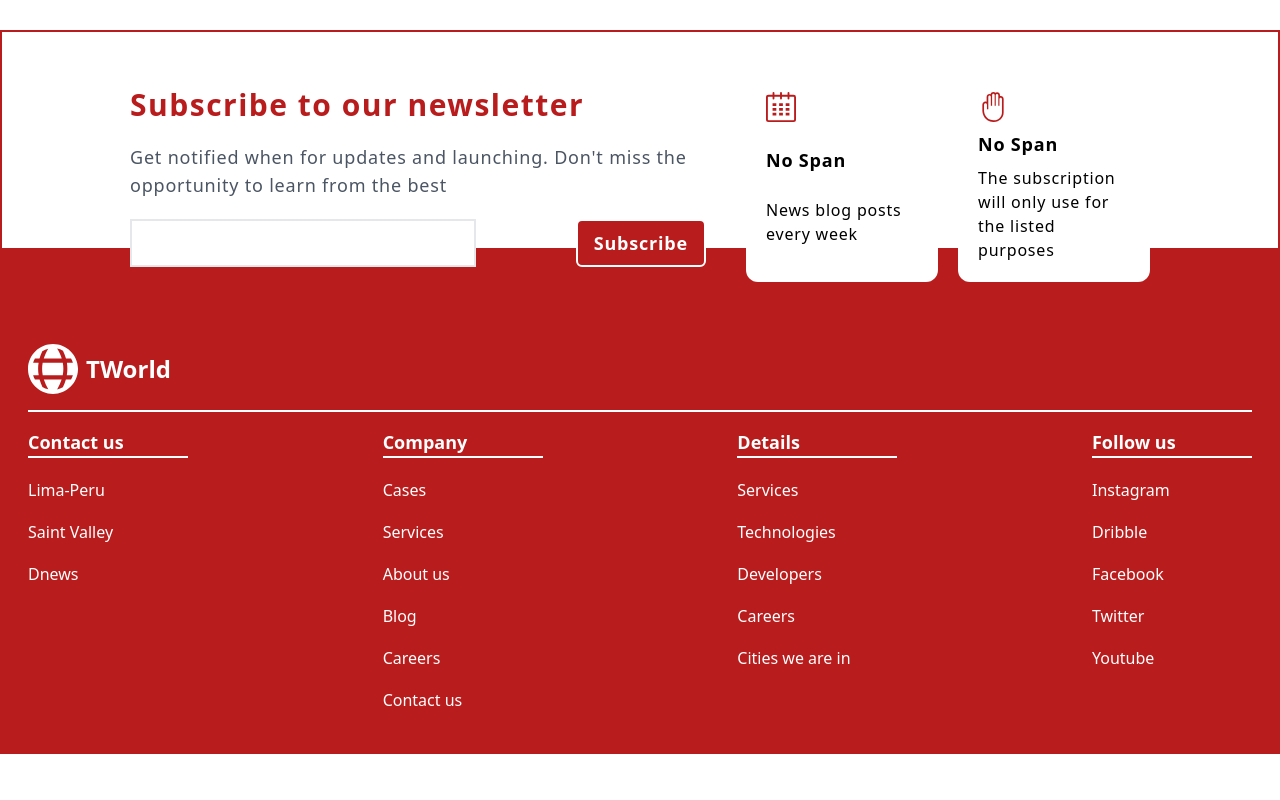
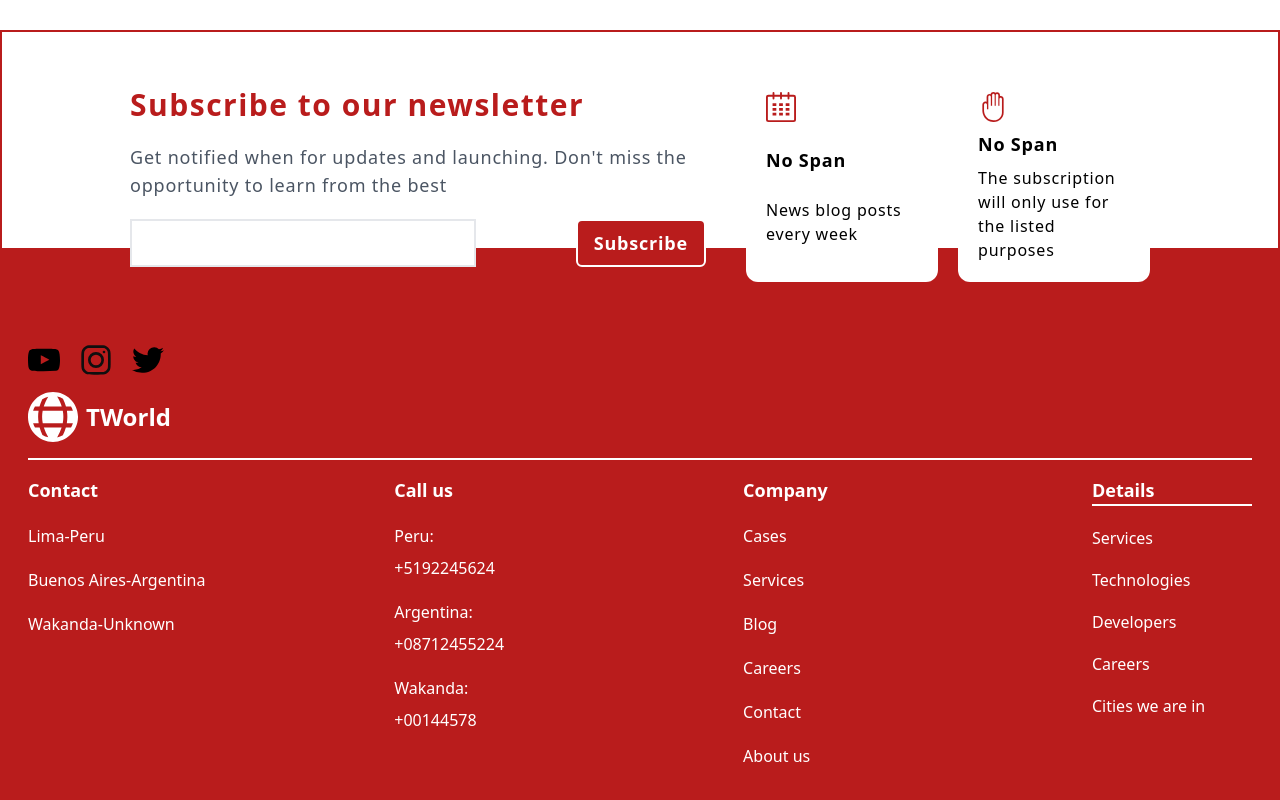
Before and after one commit to JorgeKerilima19/TWorld, a React (Vite) app: page / in a window 1280 px wide. Shown: the part 3486-4286 px from the top of the page. Before the commit the page ends 4240 px from the top, so only its background shows below. Built offline with nearby package versions, Linux system fonts and the light colour scheme.

Commit message:
footer rework2

```diff
--- a/src/components/Footer.tsx
+++ b/src/components/Footer.tsx
@@ -1,11 +1,41 @@
 import { Newsletter } from ".";
 import logo from "../assets/images/logoWhite.svg";
+
+import youtubeLogo from "/youtube.svg";
+import instagramLogo from "/instagram.svg";
+import twitterLogo from "/twitter.svg";
+
+const footerElements = [
+  {
+    title: "Contact",
+    items: ["Lima-Peru", "Buenos Aires-Argentina", "Wakanda-Unknown"],
+  },
+  {
+    title: "Call us",
+    items: [
+      {
+        Peru: "+5192245624",
+        Argentina: "+08712455224",
+        Wakanda: "+00144578",
+      },
+    ],
+  },
+  {
+    title: "Company",
+    items: ["Cases", "Services", "Blog", "Careers", "Contact", "About us"],
+  },
+];
 
 export const Footer = () => {
   return (
     <footer className="relative w-full bottom-0 pb-10 bg-red-700 text-white">
       <Newsletter />
       <div className="pt-8 md:pt-10 flex flex-col px-7 gap-4">
+        <div className="min-w-footerItem flex gap-5">
+          <img className="w-8" src={youtubeLogo} alt="youtube" />
+          <img className="w-8" src={instagramLogo} alt="instagram" />
+          <img className="w-8" src={twitterLogo} alt="twitter" />
+        </div>
         <div className="flex justify-between border-b-2 border-b-white pb-4">
           <div className="flex gap-2 items-center">
             <img src={logo} alt="logo" width={50} />
@@ -14,48 +44,28 @@ export const Footer = () => {
             </h1>
           </div>
         </div>
-        <div className="flex justify-between flex-wrap gap-10">
-          <div className="min-w-footerItem flex flex-col gap-5">
-            <h3 className="text-lg font-semibold border-b-2 border-b-white">
-              Contact us
-            </h3>
-            <ul className="grid gap-4">
-              <li className="border-b-2 border-b-transparent hover:border-b-red-100">
-                Lima-Peru
-              </li>
-              <li className="border-b-2 border-b-transparent hover:border-b-red-100">
-                Saint Valley
-              </li>
-              <li className="border-b-2 border-b-transparent hover:border-b-red-100">
-                Dnews
-              </li>
-            </ul>
-          </div>
-          <div className="min-w-footerItem flex flex-col gap-5">
-            <h3 className="text-lg font-semibold border-b-2 border-b-white">
-              Company
-            </h3>
-            <ul className="grid gap-4">
-              <li className="border-b-2 border-b-transparent hover:border-b-red-100">
-                Cases
-              </li>
-              <li className="border-b-2 border-b-transparent hover:border-b-red-100">
-                Services
-              </li>
-              <li className="border-b-2 border-b-transparent hover:border-b-red-100">
-                About us
-              </li>
-              <li className="border-b-2 border-b-transparent hover:border-b-red-100">
-                Blog
-              </li>
-              <li className="border-b-2 border-b-transparent hover:border-b-red-100">
-                Careers
-              </li>
-              <li className="border-b-2 border-b-transparent hover:border-b-red-100">
-                Contact us
-              </li>
-            </ul>
-          </div>
+        <div className="flex gap-5 flex-wrap justify-between w-full">
+          {footerElements.map((el, index) => (
+            <div
+              key={index}
+              className="gap-5 grid place-content-start min-w-footerItem"
+            >
+              <h3 className="text-lg font-semibold ">{el.title}</h3>
+              <ul className="grid gap-5">
+                {el.items.map((item) => {
+                  if (typeof item !== "object") {
+                    return <li key={item}>{item}</li>;
+                  }
+                  return Object.entries(item).map(([key, value], index) => (
+                    <div key={index} className="grid gap-2">
+                      <span>{key}: </span>
+                      <span>{value}</span>
+                    </div>
+                  ));
+                })}
+              </ul>
+            </div>
+          ))}
           <div className="min-w-footerItem flex flex-col gap-5">
             <h3 className="text-lg font-semibold border-b-2 border-b-white">
               Details
@@ -78,28 +88,6 @@ export const Footer = () => {
               </li>
             </ul>
           </div>
-          <div className="min-w-footerItem flex flex-col gap-5">
-            <h3 className="text-lg font-semibold border-b-2 border-b-white">
-              Follow us
-            </h3>
-            <ul className="grid gap-4">
-              <li className="border-b-2 border-b-transparent hover:border-b-red-100">
-                Instagram
-              </li>
-              <li className="border-b-2 border-b-transparent hover:border-b-red-100">
-                Dribble
-              </li>
-              <li className="border-b-2 border-b-transparent hover:border-b-red-100">
-                Facebook
-              </li>
-              <li className="border-b-2 border-b-transparent hover:border-b-red-100">
-                Twitter
-              </li>
-              <li className="border-b-2 border-b-transparent hover:border-b-red-100">
-                Youtube
-              </li>
-            </ul>
-          </div>
         </div>
       </div>
     </footer>
```
